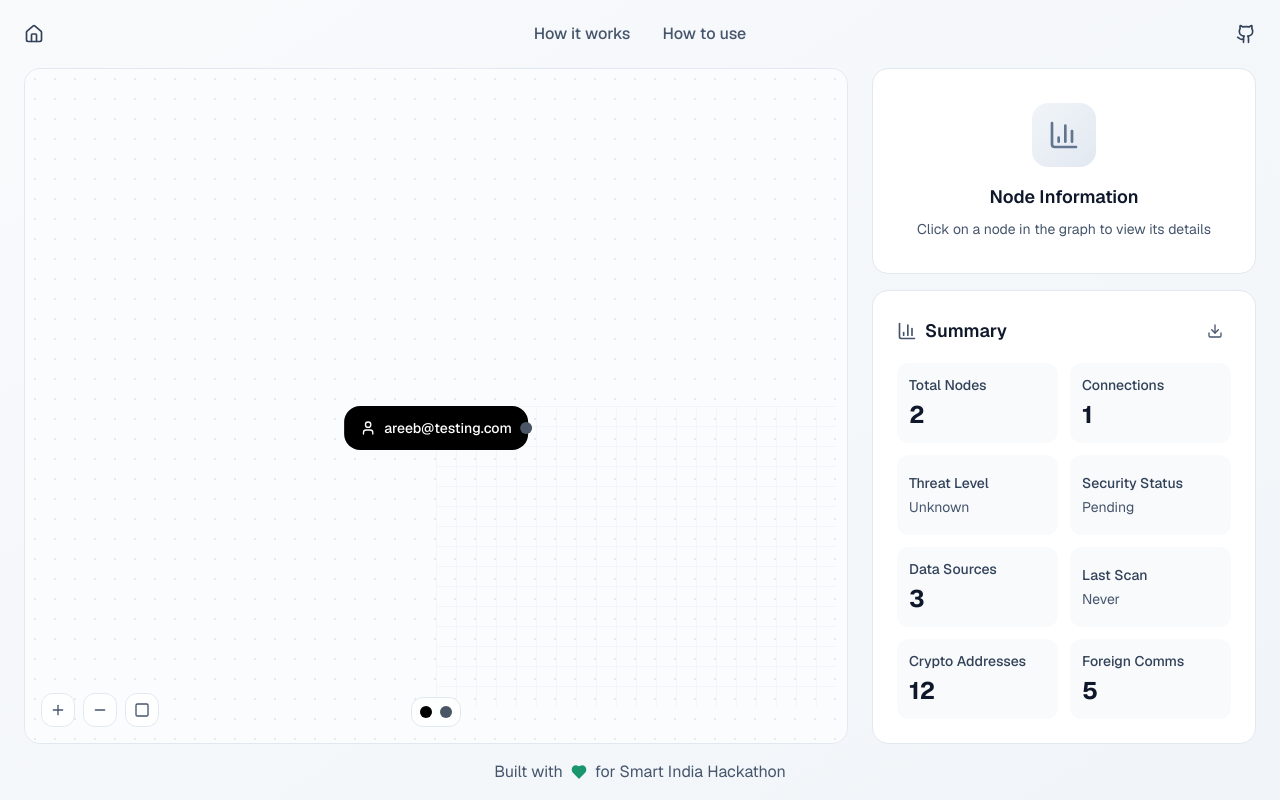
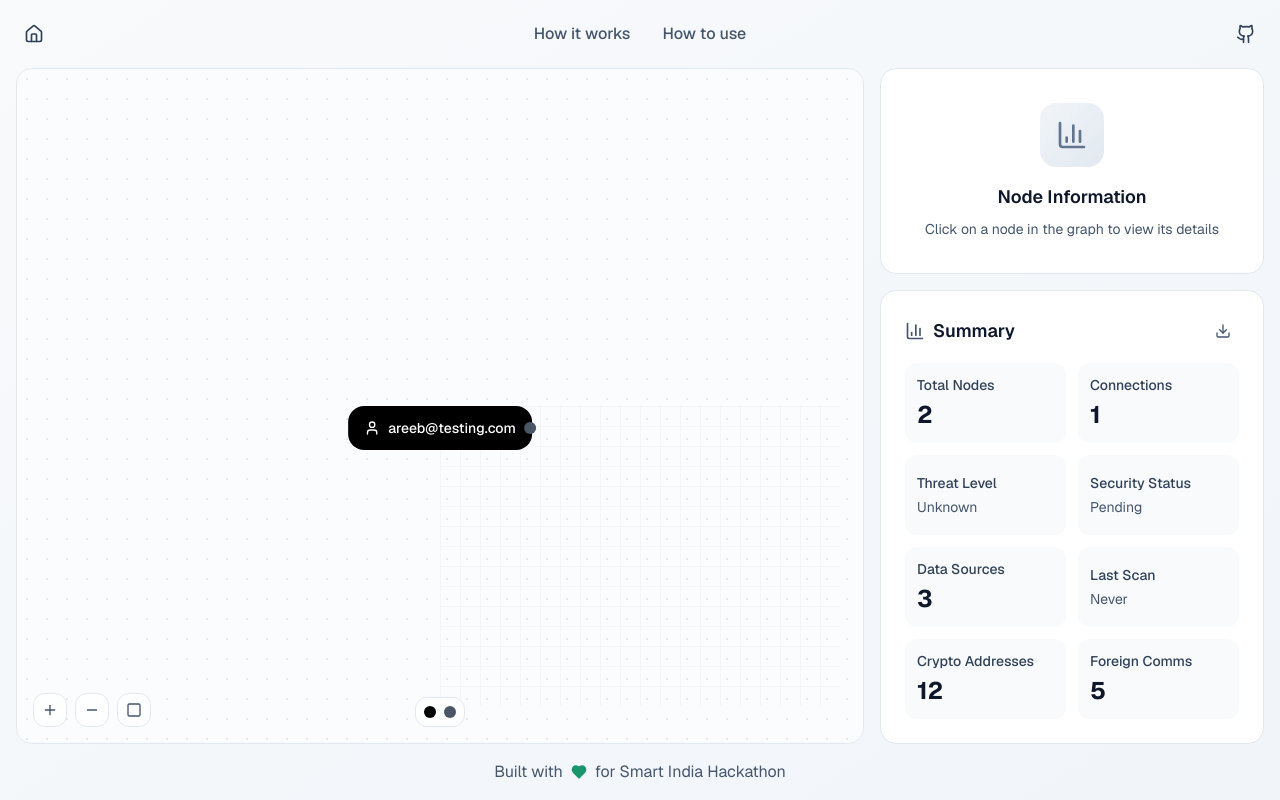
Before and after one commit to areebahmeddd/cognito.ai, a Next.js app in the folder frontend/: page /dashboard in a window 1280 px wide. Built offline with nearby package versions, Linux system fonts and the light colour scheme.

Commit message:
style: adjust padding and spacing in DashboardPage for improved layout
- Reduced padding in the main section and adjusted gap between elements for a more compact design.

```diff
--- a/frontend/app/dashboard/page.tsx
+++ b/frontend/app/dashboard/page.tsx
@@ -177,8 +177,8 @@ export default function DashboardPage() {
     <div className="min-h-screen flex flex-col bg-gradient-to-br from-slate-50 to-slate-100 relative overflow-hidden">
       <Navbar />
 
-      <main className="flex-1 flex relative z-10 px-6">
-        <div className="flex-1 flex gap-6">
+      <main className="flex-1 flex relative z-10 px-4">
+        <div className="flex-1 flex gap-4">
           <div className="flex-1 relative bg-white rounded-xl border border-slate-200 overflow-hidden">
             <div className="absolute inset-0 bg-slate-50 bg-dot-pattern opacity-50"></div>
             <div
```
